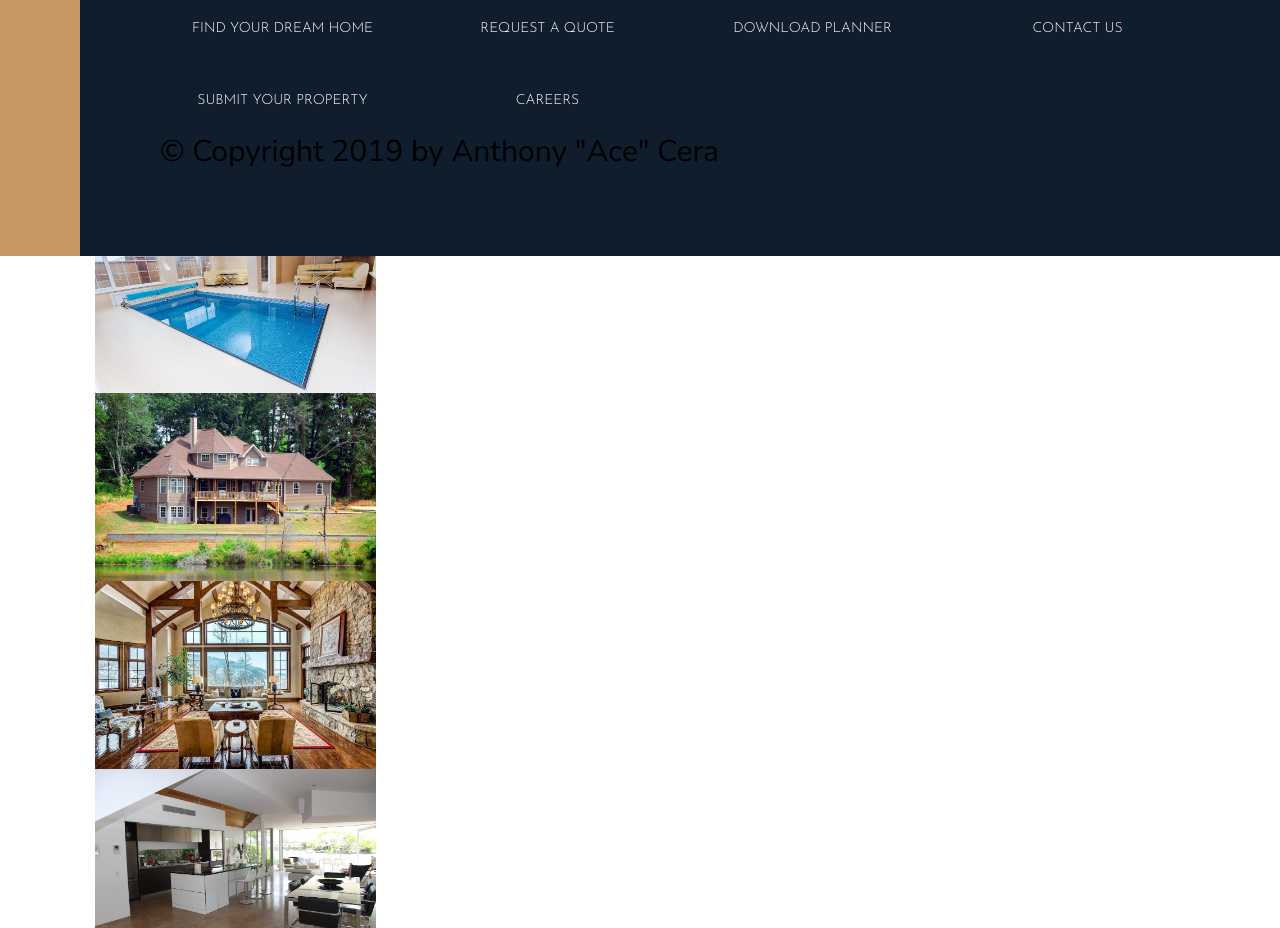
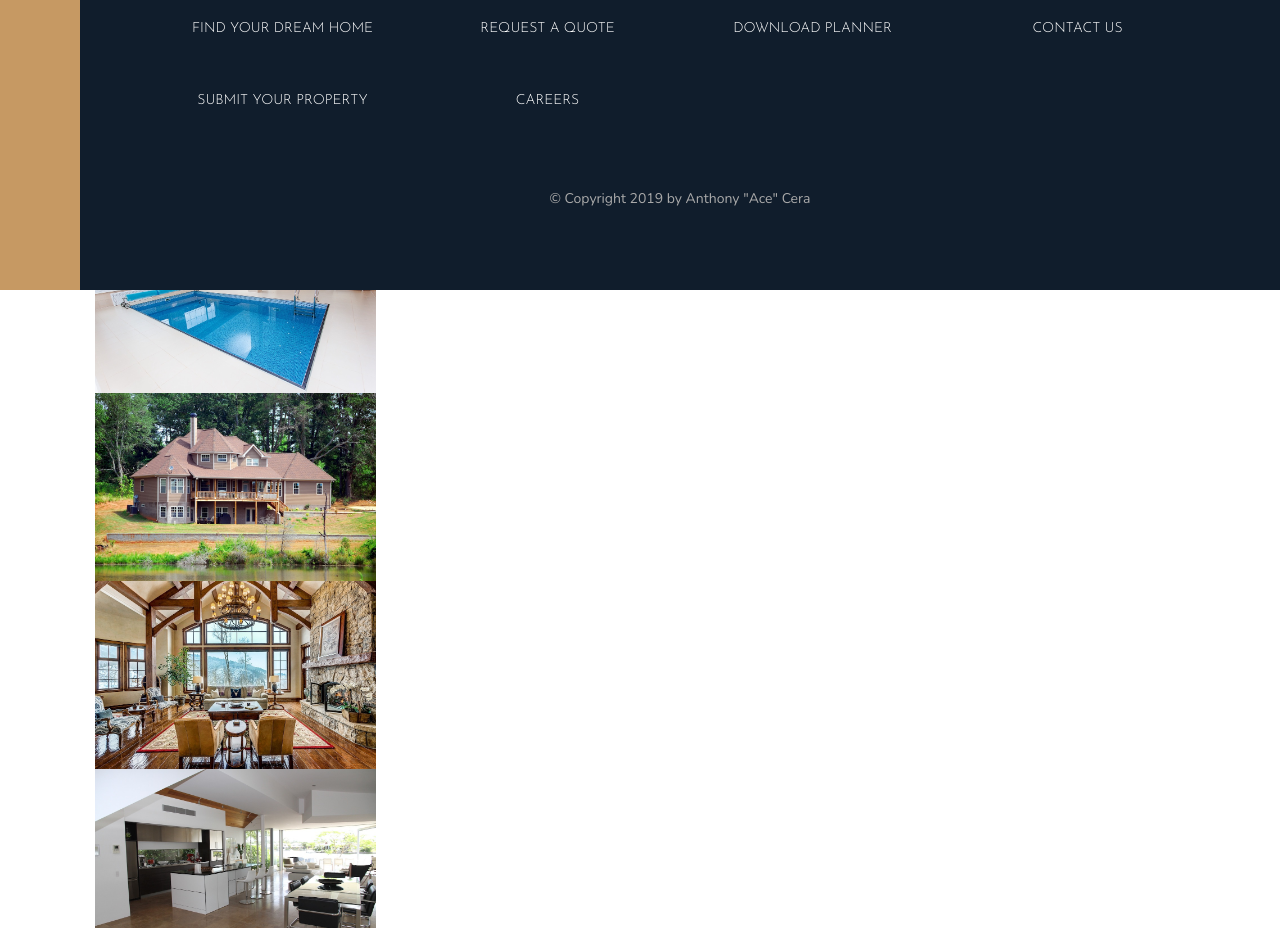
Before and after one commit to acecera/Nexter, a website: page index.html in a window 1280 px wide. Shown: the part 3896-4824 px from the top of the page. Drawn offline with nearby package versions, Linux system fonts and the light colour scheme.

Commit message:
added the rest of the styling for the copyright element of the footer.

```diff
--- a/sass/_footer.scss
+++ b/sass/_footer.scss
@@ -31,3 +31,13 @@
         transform: translateY();
     }
 }
+
+.copyright {
+    font-size: 1.4rem;
+    color: $color-grey-light-2;
+    margin-top: 6rem;
+    margin-right: auto;
+    margin-left: auto;
+    text-align: center;
+    width: 70%;
+}
```
Also changed, not shown: css/style.css.
